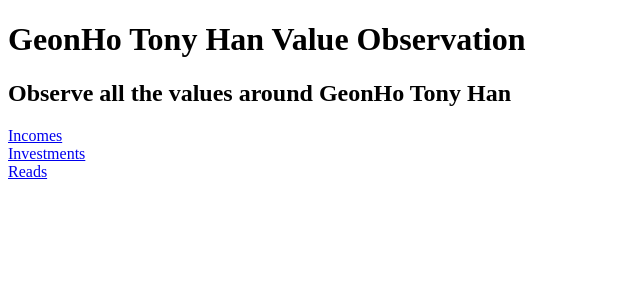
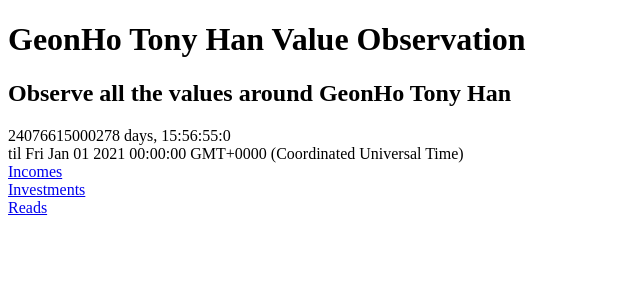
Before and after one commit to hrg921/value-observation, a Next.js app: page / in a window 1280 px wide. Shown: the top 300 px of the page, without its empty margins (0-640 px from the left). Built offline with nearby package versions, Linux system fonts and the light colour scheme.

Commit message:
feat: add countdown on index page

```diff
--- /dev/null
+++ b/components/CountDown.tsx
@@ -0,0 +1,44 @@
+import React from 'react';
+import ReactCountdown, { CountdownRenderProps } from 'react-countdown';
+
+// Random component
+const Completionist = () => <span>You are good to go!</span>;
+
+// Renderer callback with condition
+const renderer = ({
+  days,
+  hours,
+  minutes,
+  seconds,
+  milliseconds,
+  total,
+  completed,
+  props
+}: CountdownRenderProps) => {
+  if (completed) {
+    // Render a completed state
+    return <Completionist />;
+  } else {
+    // Render a countdown
+    return (
+      <span>
+        {total}
+        {days} days, {hours}:{minutes}:{seconds}:{milliseconds} <br />
+        til {props.date?.toString()}
+      </span>
+    );
+  }
+};
+
+type Props = {
+  date: Date;
+};
+
+export const CountDown: React.FC<Props> = ({ date }) => (
+  <ReactCountdown
+    date={date}
+    intervalDelay={0}
+    precision={3}
+    renderer={renderer}
+  />
+);
--- a/package.json
+++ b/package.json
@@ -15,6 +15,7 @@
     "next": "latest",
     "react": "^16.12.0",
     "react-apexcharts": "^1.3.6",
+    "react-countdown": "^2.2.1",
     "react-dom": "^16.12.0",
     "styled-components": "^5.0.1",
     "uuid": "^7.0.2"
--- a/pages/index.tsx
+++ b/pages/index.tsx
@@ -1,9 +1,12 @@
 import Link from 'next/link';
+
+import { CountDown } from '../components/CountDown';
 
 const IndexPage = () => (
   <div>
     <h1>GeonHo Tony Han Value Observation</h1>
     <h2>Observe all the values around GeonHo Tony Han</h2>
+    <CountDown date={new Date("2021-01-01")} /> <br />
     <Link href="/incomes">Incomes</Link> <br />
     <Link href="/investments">Investments</Link> <br />
     <Link href="/reads">Reads</Link>
```
Also changed, not shown: 1 other file (tests, documents, lock files or other folders).
